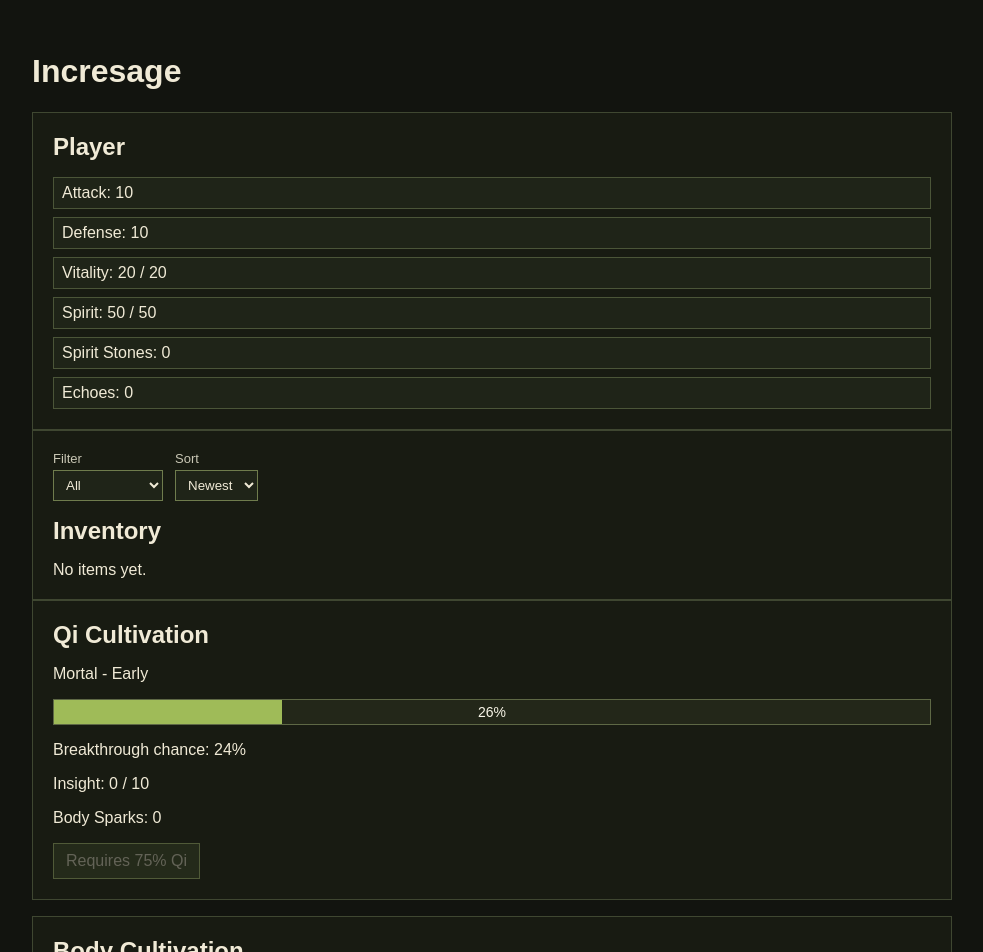
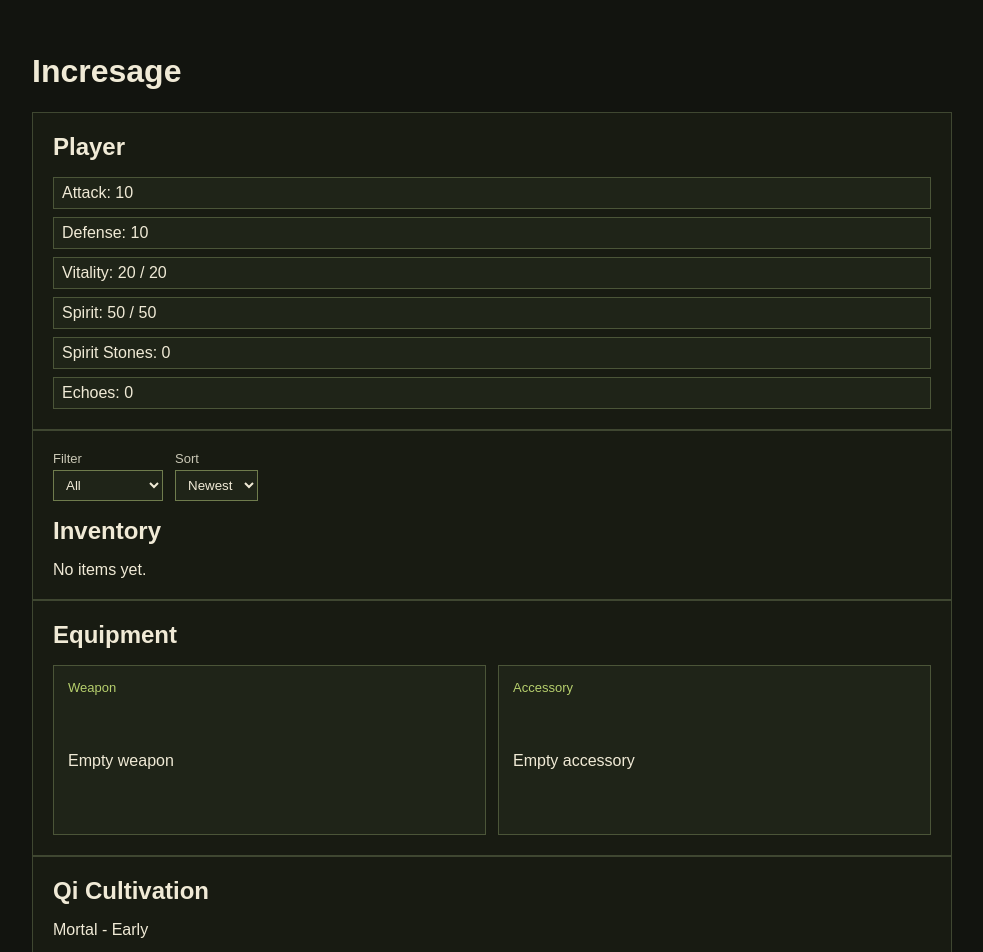
Before and after one commit to Kahlok2105/Incresage-v2, a React (Vite) app in the folder incresage/: page / in a window 1280 px wide. Shown: the top 952 px of the page, without its empty margins (148-1131 px from the left). Built offline with nearby package versions, Linux system fonts and the light colour scheme.

Commit message:
Added equipment panel

```diff
--- a/incresage/src/App.tsx
+++ b/incresage/src/App.tsx
@@ -8,6 +8,7 @@ import { PlayerPanel } from "./features/player/PlayerPanel";
 import { CombatLog } from "./features/combat/CombatLog";
 import { BattleTechPanel } from "./features/upgrades/BattleTechPanel";
 import { InventoryPanel } from "./features/player/InventoryPanel";
+import { EquipmentPanel } from "./features/player/EquipmentPanel";
 
 export default function App(){
   const {
@@ -26,11 +27,16 @@ export default function App(){
   <div className="app">
     <h1>Incresage</h1>
     <PlayerPanel state={state} />
+
     <InventoryPanel
       state={state}
       onEquipItem={equipItem}
       onUnequipItem={unequipItem}
       onDeleteItem={deleteItem}
+    />
+    <EquipmentPanel
+      state={state}
+      onUnequipItem={unequipItem}
     />
     <div className="cultivation-grid">
       <QiPanel
--- /dev/null
+++ b/incresage/src/features/player/EquipmentPanel.tsx
@@ -0,0 +1,86 @@
+import { getItemTemplate } from '../../constants/items';
+import type { GearSlot, InventoryItem } from '../../types/inventory';
+import type { PlayerState } from '../../types/state';
+import {
+  getEquippedItemBySlot,
+  scaleGearBonus,
+} from '../../utils/inventoryUtils';
+
+interface EquipmentPanelProps {
+  state: PlayerState;
+  onUnequipItem: (instanceId: string) => void;
+}
+
+export function EquipmentPanel({ state, onUnequipItem }: EquipmentPanelProps) {
+  const weapon = getEquippedItemBySlot(state.systems.inventory, 'weapon');
+  const accessory = getEquippedItemBySlot(state.systems.inventory, 'accessory');
+
+  return (
+    <section className="panel">
+      <h2>Equipment</h2>
+
+      <div className="equipment-grid">
+        <EquipmentSlot
+          label="Weapon"
+          slot="weapon"
+          item={weapon}
+          onUnequipItem={onUnequipItem}
+        />
+
+        <EquipmentSlot
+          label="Accessory"
+          slot="accessory"
+          item={accessory}
+          onUnequipItem={onUnequipItem}
+        />
+      </div>
+    </section>
+  );
+}
+
+interface EquipmentSlotProps {
+  label: string;
+  slot: GearSlot;
+  item: InventoryItem | null;
+  onUnequipItem: (instanceId: string) => void;
+}
+
+function EquipmentSlot({
+  label,
+  slot,
+  item,
+  onUnequipItem,
+}: EquipmentSlotProps) {
+  const template = item ? getItemTemplate(item.templateId) : null;
+  const scaledBonus = item ? scaleGearBonus(template?.statBonus, item.rarity) : null;
+
+  return (
+    <div className={`equipment-slot ${item ? `rarity-${item.rarity}` : ''}`}>
+      <span className="equipment-slot__label">{label}</span>
+
+      {item && template ? (
+        <>
+          <strong>{template.name}</strong>
+          <span>{item.rarity}</span>
+          <small>
+            {[
+              scaledBonus?.attackPower ? `Attack +${scaledBonus.attackPower}` : null,
+              scaledBonus?.defensePower ? `Defense +${scaledBonus.defensePower}` : null,
+            ]
+              .filter(Boolean)
+              .join(', ')}
+          </small>
+
+          <button
+            type="button"
+            onClick={() => onUnequipItem(item.instanceId)}
+          >
+            Unequip
+          </button>
+        </>
+      ) : (
+        <p>Empty {slot}</p>
+      )}
+    </div>
+  );
+}
--- a/incresage/src/index.css
+++ b/incresage/src/index.css
@@ -413,3 +413,41 @@ button {
   color: #b6cf6d;
   font-weight: 700;
 }
+
+.equipment-grid {
+  display: grid;
+  gap: 12px;
+  grid-template-columns: repeat(auto-fit, minmax(220px, 1fr));
+}
+
+.equipment-slot {
+  display: grid;
+  gap: 8px;
+  min-height: 140px;
+  padding: 14px;
+  border: 1px solid #4b5538;
+  background: #1f2418;
+}
+
+.equipment-slot__label {
+  color: #b6cf6d;
+  font-size: 13px;
+  text-transform: uppercase;
+}
+
+.equipment-slot span {
+  text-transform: capitalize;
+}
+
+.equipment-slot small {
+  color: #c9c7b5;
+}
+
+.equipment-slot button {
+  width: fit-content;
+  padding: 6px 10px;
+  border: 1px solid #6f7c4d;
+  background: #2b321f;
+  color: #f0ead6;
+  cursor: pointer;
+}
--- a/incresage/src/utils/inventoryUtils.ts
+++ b/incresage/src/utils/inventoryUtils.ts
@@ -1,4 +1,4 @@
-import type { InventoryItem, ItemRarity, GearBonus } from '../types/inventory';
+import type { InventoryItem, ItemRarity, GearBonus, GearSlot } from '../types/inventory';
 import type {MonsterDrop} from '../constants/monsters';
 import { getItemTemplate } from '../constants/items';
 import { MAX_INVENTORY_SIZE } from '../types/inventory';
@@ -138,3 +138,20 @@ export function getSalvageMultiplier(rarity: ItemRarity): number{
         return 5;
     }
 }
+
+//To get the equipped item by which slot it is in
+
+export function getEquippedItemBySlot(
+  inventory: InventoryItem[],
+  slot: GearSlot,
+): InventoryItem | null{
+  return inventory.find((item) => {
+    if(!item.isEquipped){
+        return false;
+    }
+
+    const template = getItemTemplate(item.templateId);
+
+    return template?.slot === slot;
+  }) ?? null;
+}
```
